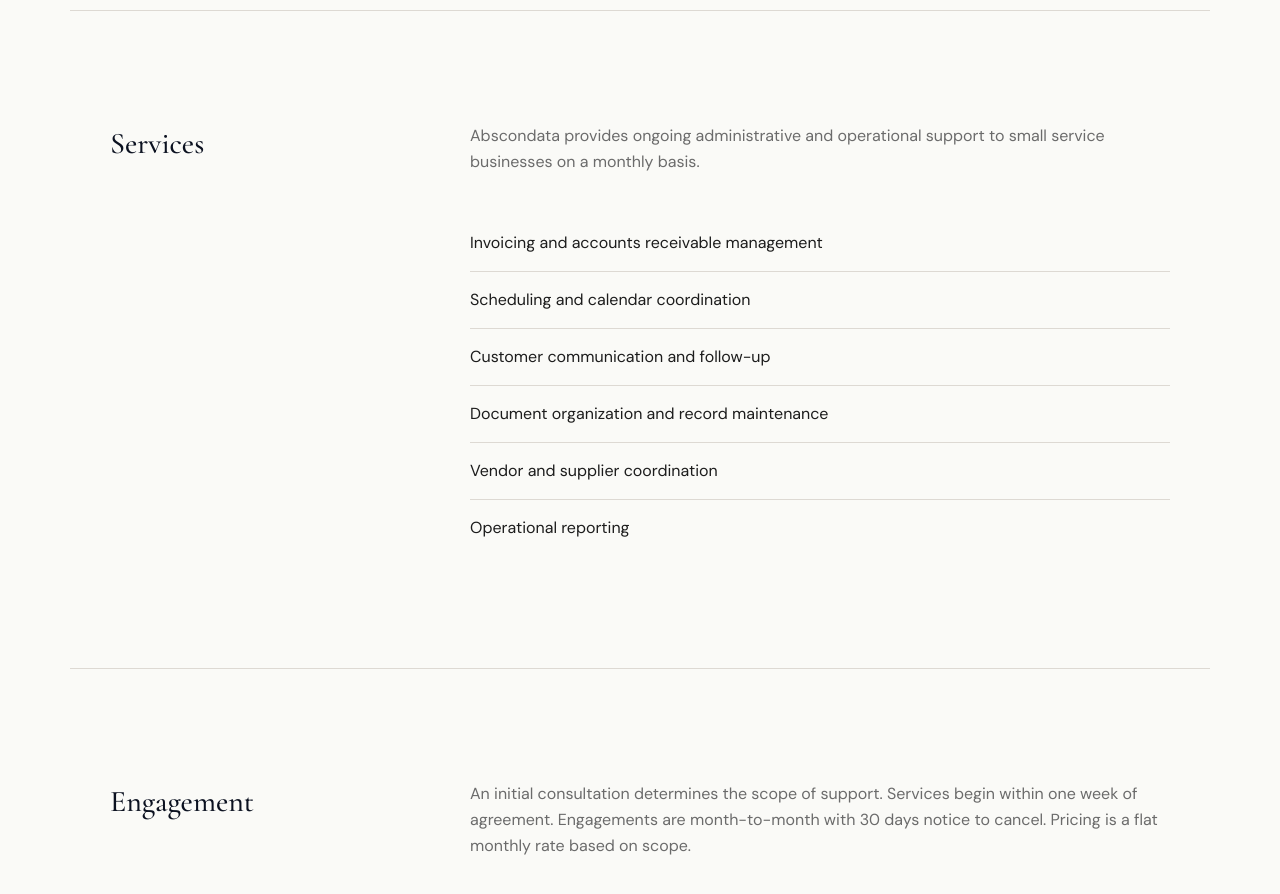
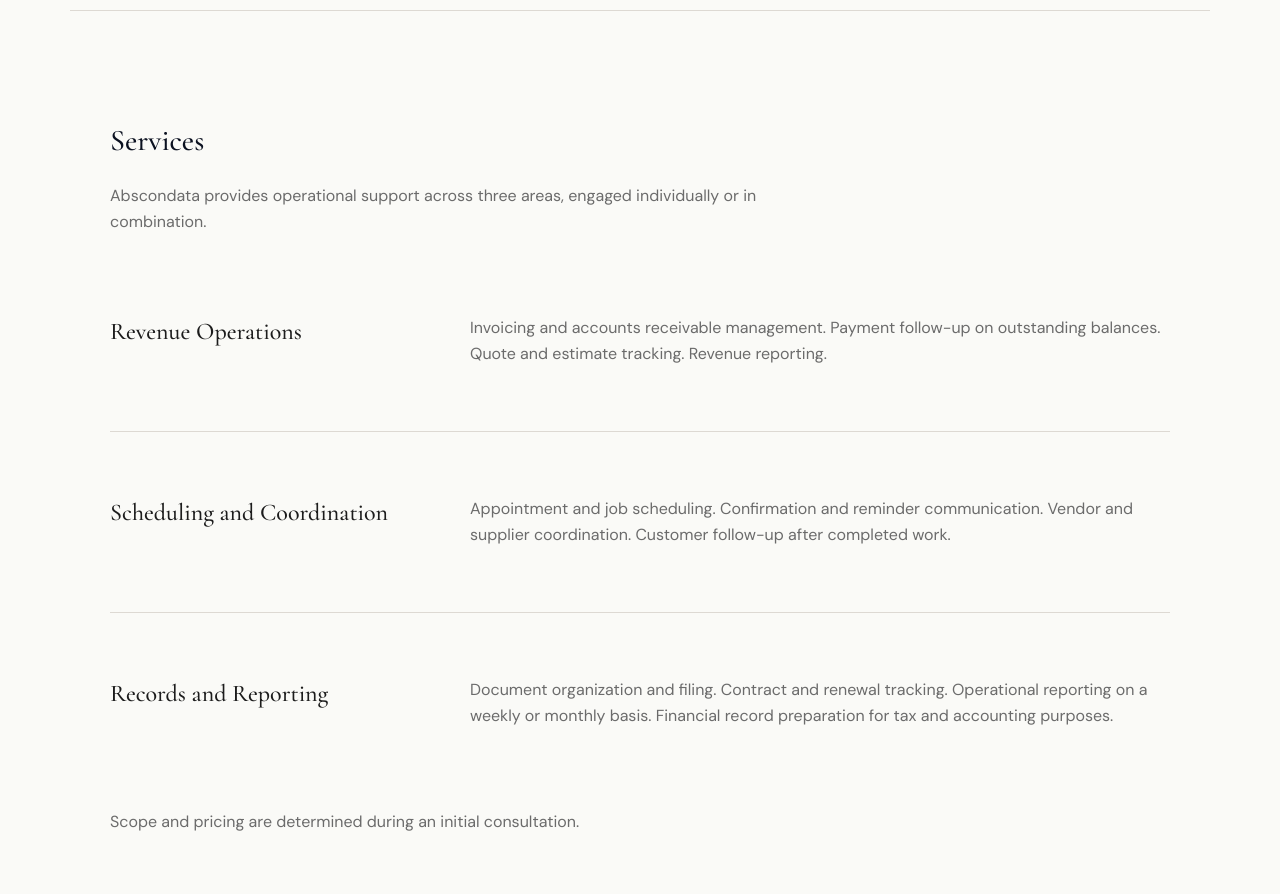
Before and after one commit to abscondata/abscondata-site, a React (Vite) app: page / in a window 1280 px wide. Shown: the part 640-1534 px from the top of the page. Built offline with nearby package versions, Linux system fonts and the light colour scheme.

Commit message:
Replace flat service list with three distinct service modules
Revenue Operations, Scheduling and Coordination, Records and Reporting
presented in asymmetric two-column layout with thin rule dividers.

Co-Authored-By: Claude Opus 4.6 (1M context) <noreply@anthropic.com>

```diff
--- a/src/Abscondata.jsx
+++ b/src/Abscondata.jsx
@@ -3,14 +3,6 @@ export default function Abscondata() {
   const EMAIL = "abscondata@gmail.com";
   const PHONE = "(772) 486-8112";
 
-  const services = [
-    "Invoicing and accounts receivable management",
-    "Scheduling and calendar coordination",
-    "Customer communication and follow-up",
-    "Document organization and record maintenance",
-    "Vendor and supplier coordination",
-    "Operational reporting",
-  ];
 
   return (
     <div className="min-h-screen bg-cream text-charcoal font-sans">
@@ -57,27 +49,50 @@ export default function Abscondata() {
 
       {/* Services */}
       <section className="max-w-[1140px] mx-auto px-6 sm:px-10 py-20 sm:py-28">
-        <div className="grid sm:grid-cols-[280px_1fr] gap-12 sm:gap-20">
-          <h2 className="font-serif text-2xl sm:text-3xl font-medium text-navy leading-snug">
-            Services
-          </h2>
-          <div>
-            <p className="text-gray leading-relaxed mb-10">
-              Abscondata provides ongoing administrative and operational
-              support to small service businesses on a monthly basis.
-            </p>
-            <div className="space-y-0">
-              {services.map((service, i) => (
-                <div
-                  key={service}
-                  className={`py-4 ${i < services.length - 1 ? "border-b border-rule" : ""}`}
-                >
-                  <p className="text-charcoal">{service}</p>
-                </div>
-              ))}
-            </div>
-          </div>
+        <h2 className="font-serif text-2xl sm:text-3xl font-medium text-navy mb-6">
+          Services
+        </h2>
+        <p className="text-gray leading-relaxed mb-16 sm:mb-20 max-w-[680px]">
+          Abscondata provides operational support across three areas,
+          engaged individually or in combination.
+        </p>
+
+        <div className="grid sm:grid-cols-[280px_1fr] gap-6 sm:gap-20 pb-14 sm:pb-16 border-b border-rule">
+          <h3 className="font-serif text-xl sm:text-2xl font-medium text-charcoal leading-snug">
+            Revenue Operations
+          </h3>
+          <p className="text-gray leading-relaxed">
+            Invoicing and accounts receivable management. Payment follow-up
+            on outstanding balances. Quote and estimate tracking. Revenue
+            reporting.
+          </p>
         </div>
+
+        <div className="grid sm:grid-cols-[280px_1fr] gap-6 sm:gap-20 py-14 sm:py-16 border-b border-rule">
+          <h3 className="font-serif text-xl sm:text-2xl font-medium text-charcoal leading-snug">
+            Scheduling and Coordination
+          </h3>
+          <p className="text-gray leading-relaxed">
+            Appointment and job scheduling. Confirmation and reminder
+            communication. Vendor and supplier coordination. Customer
+            follow-up after completed work.
+          </p>
+        </div>
+
+        <div className="grid sm:grid-cols-[280px_1fr] gap-6 sm:gap-20 pt-14 sm:pt-16 mb-16 sm:mb-20">
+          <h3 className="font-serif text-xl sm:text-2xl font-medium text-charcoal leading-snug">
+            Records and Reporting
+          </h3>
+          <p className="text-gray leading-relaxed">
+            Document organization and filing. Contract and renewal tracking.
+            Operational reporting on a weekly or monthly basis. Financial
+            record preparation for tax and accounting purposes.
+          </p>
+        </div>
+
+        <p className="text-gray leading-relaxed">
+          Scope and pricing are determined during an initial consultation.
+        </p>
       </section>
 
       <hr className="border-rule max-w-[1140px] mx-auto" />
```
